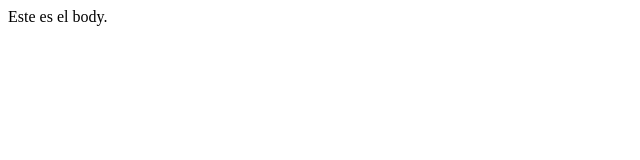
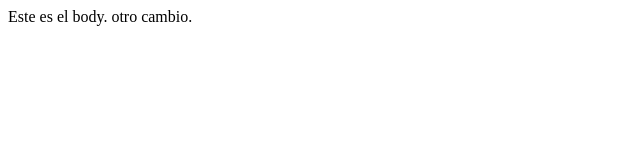
Before and after one commit to fex09/PruebaGIt, a plain HTML site: page index.html in a window 1280 px wide. Shown: the full height of the page, 0-640 px from the left. Drawn offline with Linux system fonts and the light colour scheme.

Commit message:
prueba 2 desde visual studio code

```diff
--- a/index.html
+++ b/index.html
@@ -8,5 +8,6 @@
 </head>
 <body>
     Este es el body.
+    otro cambio.
 </body>
 </html>
```
